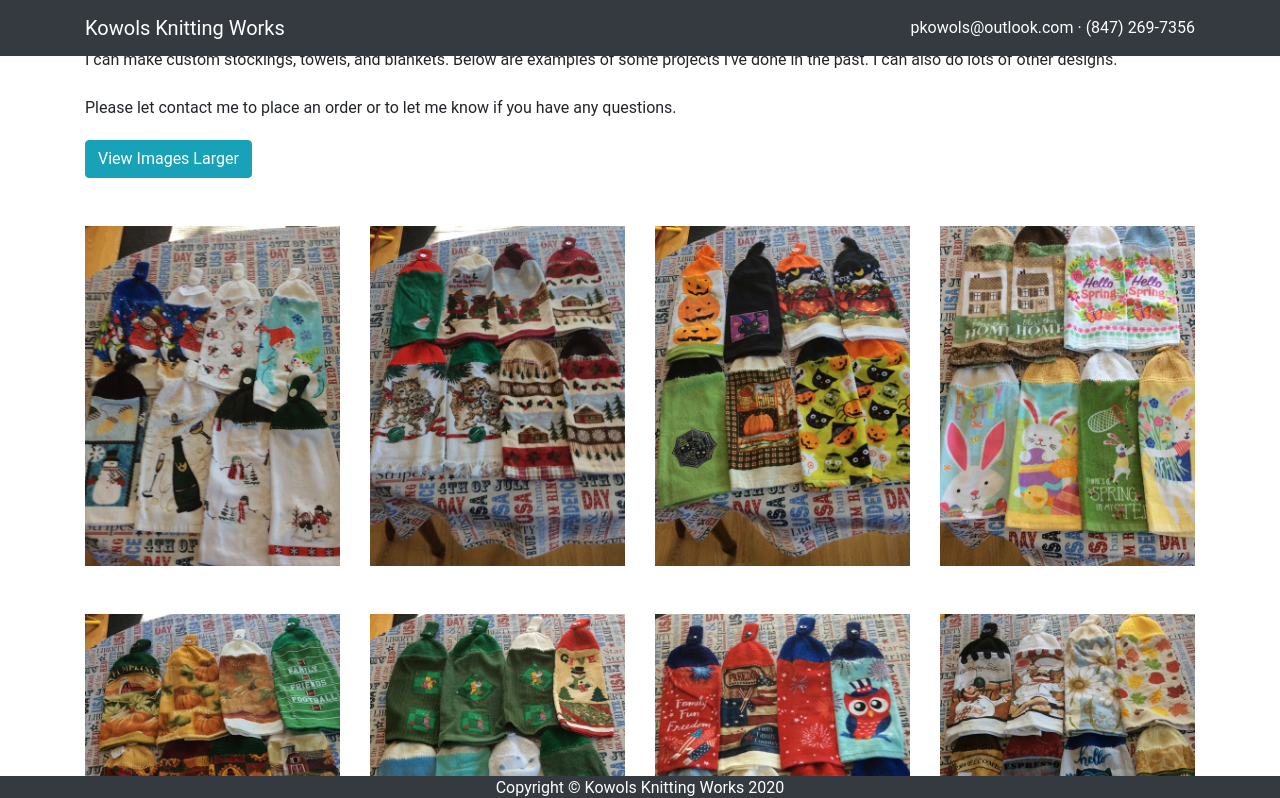
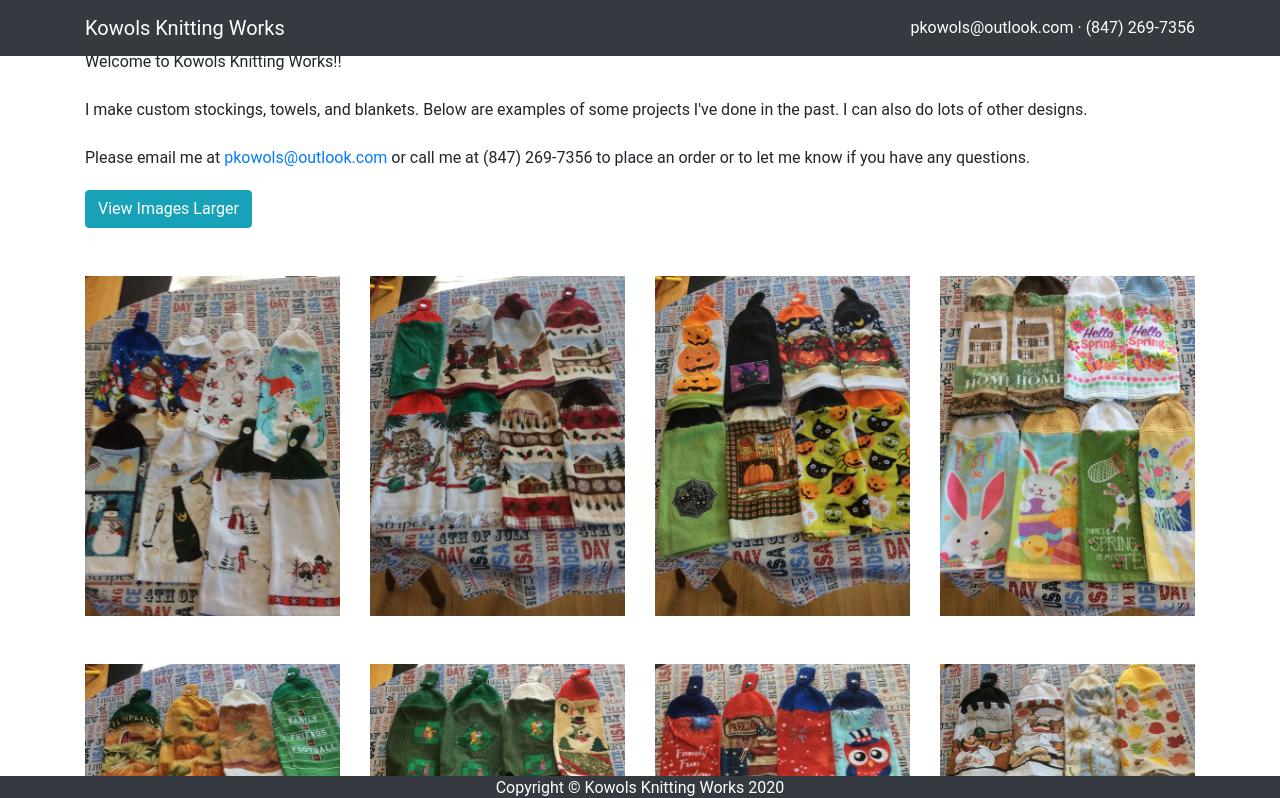
Before and after one commit to mikeKowols/kowolsknittingworks, a React (Create React App) app: page / in a window 1280 px wide. Shown: the top 798 px of the page. Built offline with nearby package versions, Linux system fonts and the light colour scheme.

Commit message:
Added margin and fixed text

```diff
--- a/src/App.js
+++ b/src/App.js
@@ -107,11 +107,11 @@ class App extends React.Component {
 						}
 					  />
 					)}
-					<div className="row">
+					<div className="row" style={{marginTop:"50px"}}>
 						<div className="col-md-12">
 							Welcome to Kowols Knitting Works!!<br/><br/>
-							I can make custom stockings, towels, and blankets. Below are examples of some projects I've done in the past. I can also do lots of other designs.<br/><br/>
-							Please let contact me to place an order or to let me know if you have any questions.
+							I make custom stockings, towels, and blankets. Below are examples of some projects I've done in the past. I can also do lots of other designs.<br/><br/>
+							Please email me at <a href="mailto:pkowols@outlook.com">pkowols@outlook.com</a> or call me at (847) 269-7356 to place an order or to let me know if you have any questions.
 						</div>
 					</div>
 					<div className="row">
```
